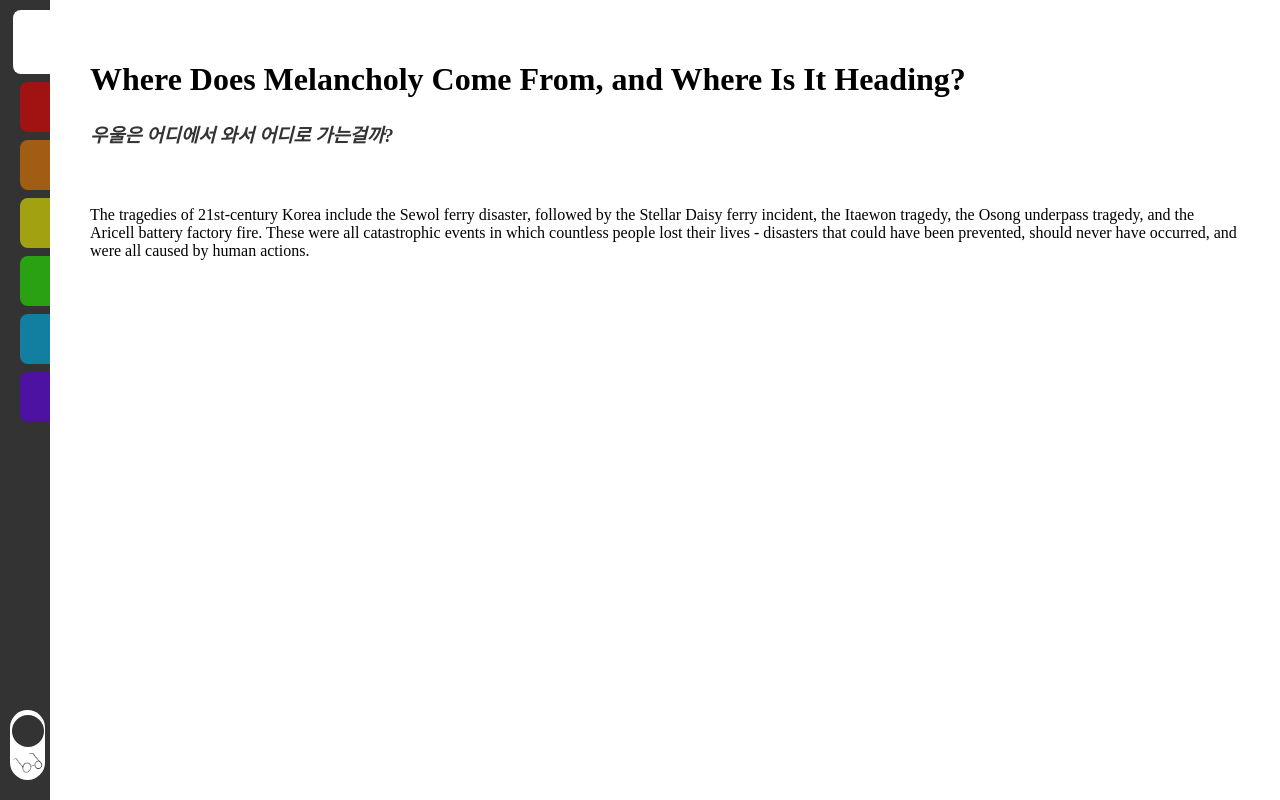
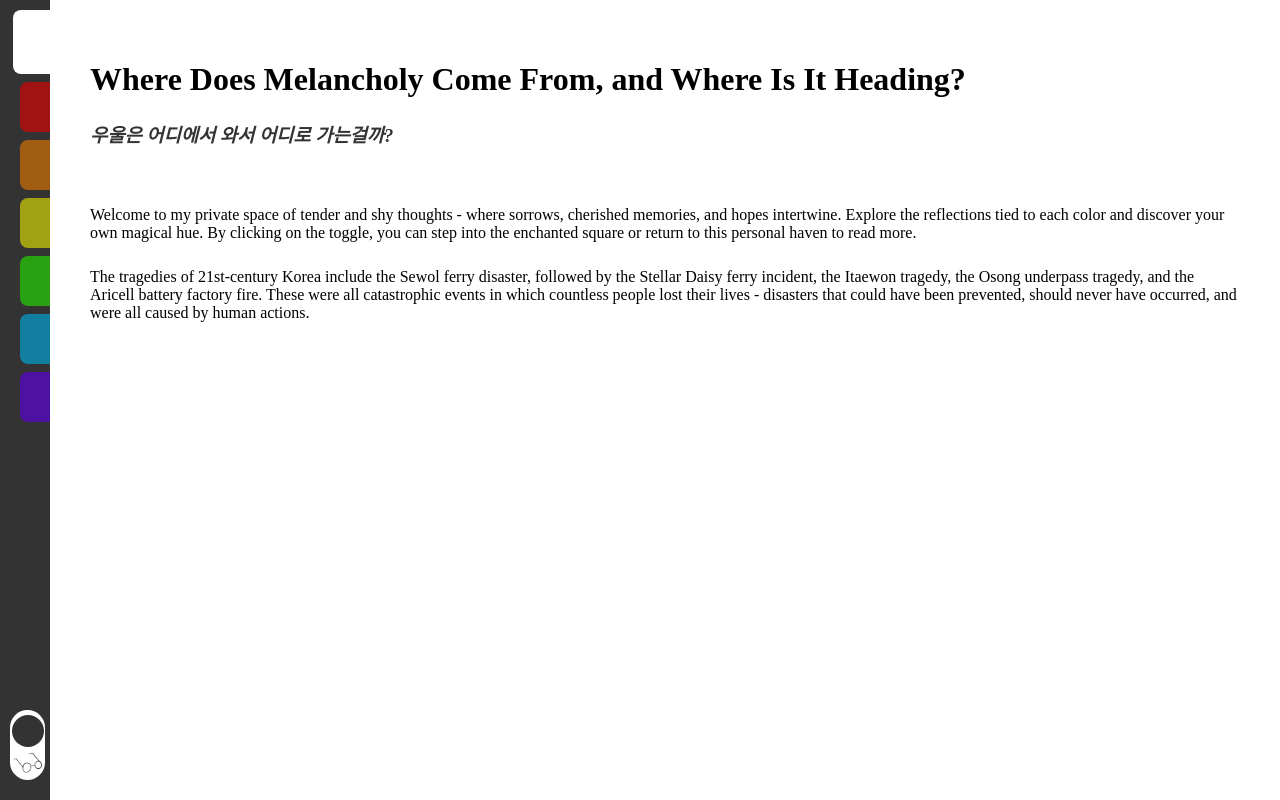
Before and after one commit to Jade570/wss-token, a Next.js app: page /archive in a window 1280 px wide. Built offline with nearby package versions, Linux system fonts and the light colour scheme; no server answers.

Commit message:
Add instruction in welcome page

```diff
--- a/src/app/(dashboard)/archive/page.js
+++ b/src/app/(dashboard)/archive/page.js
@@ -16,11 +16,22 @@ export default function TragediesPage() {
         style={{
           fontStyle: "italic",
           color: "#333",
-          paddingBottom: "40px"
+          paddingBottom: "40px",
         }}
       >
         우울은 어디에서 와서 어디로 가는걸까?
       </h3>
+      <p
+        style={{
+          paddingBottom: "10px",
+        }}
+      >
+        Welcome to my private space of tender and shy thoughts - where sorrows,
+        cherished memories, and hopes intertwine. Explore the reflections tied
+        to each color and discover your own magical hue. By clicking on the
+        toggle, you can step into the enchanted square or return to this
+        personal haven to read more.
+      </p>
       <p>
         The tragedies of 21st-century Korea include the Sewol ferry disaster,
         followed by the Stellar Daisy ferry incident, the Itaewon tragedy, the
```
